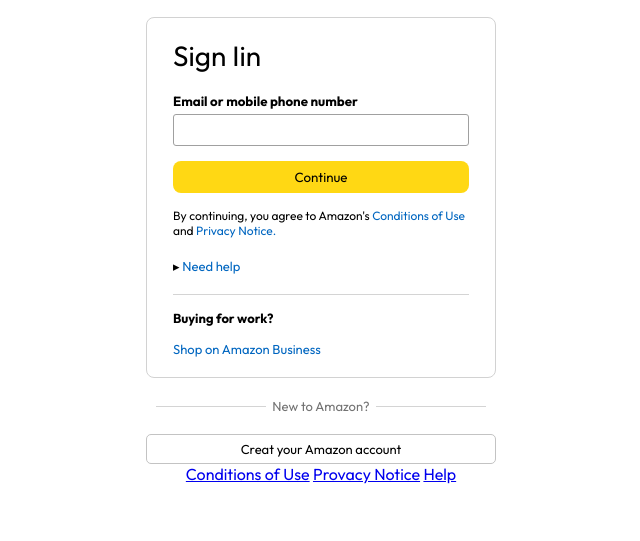
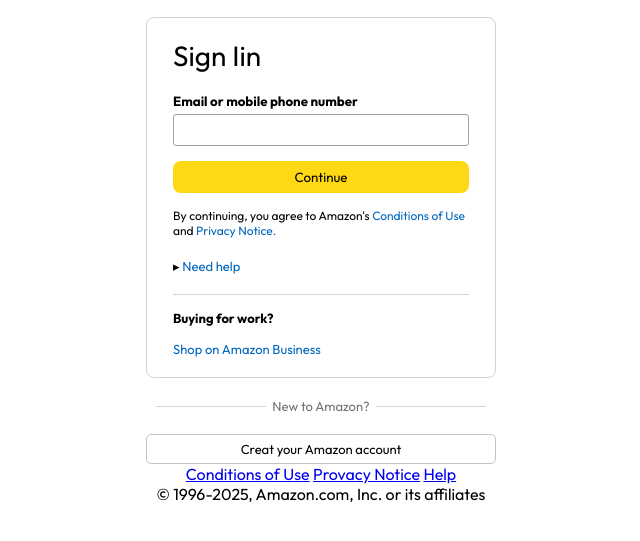
Before and after one commit to UmeshIsu/Amazon-Clone, a plain HTML site: page signin.html in a window 1280 px wide. Shown: the part 57-598 px from the top of the page, without its empty margins (319-959 px from the left). Drawn offline with Linux system fonts and the light colour scheme.

Commit message:
Signin-footer

```diff
--- a/signin.html
+++ b/signin.html
@@ -31,8 +31,8 @@
             <a href="#">Conditions of Use</a>
             <a href="#">Provacy Notice</a>
             <a href="#">Help</a>
-
         </div>
+        <p> &copy 1996-2025, Amazon.com, Inc. or its affiliates</p>
     </footer>
 </body>
 </html>
```
